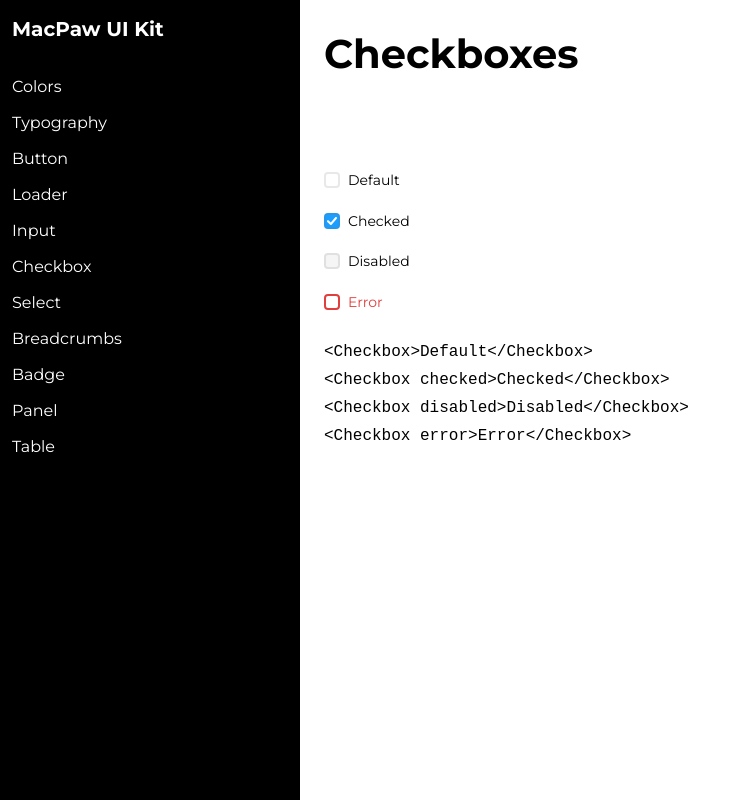
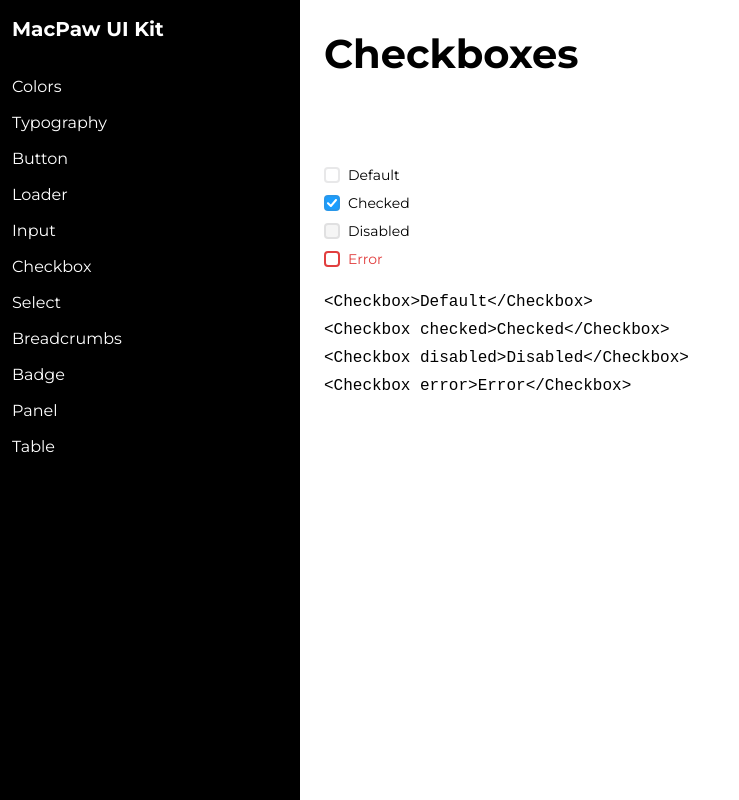
Before and after one commit to MacPaw/macpaw-ui, a Next.js app: page /checkbox in a window 1280 px wide. Shown: the whole page, without its empty margins (0-739 px from the left). Built offline with nearby package versions, Linux system fonts and the light colour scheme.

Commit message:
remove checkbox margins

```diff
--- a/package.json
+++ b/package.json
@@ -1,6 +1,6 @@
 {
   "name": "@macpaw/macpaw-ui",
-  "version": "0.0.12",
+  "version": "0.0.13",
   "main": "lib/ui.js",
   "scripts": {
     "dev": "next -p 1234",
--- a/src/Checkbox/Checkbox.scss
+++ b/src/Checkbox/Checkbox.scss
@@ -1,5 +1,4 @@
 .checkbox {
-  margin: 8px 0;
   display: inline-flex;
   font-size: 14px;
   cursor: pointer;
```
